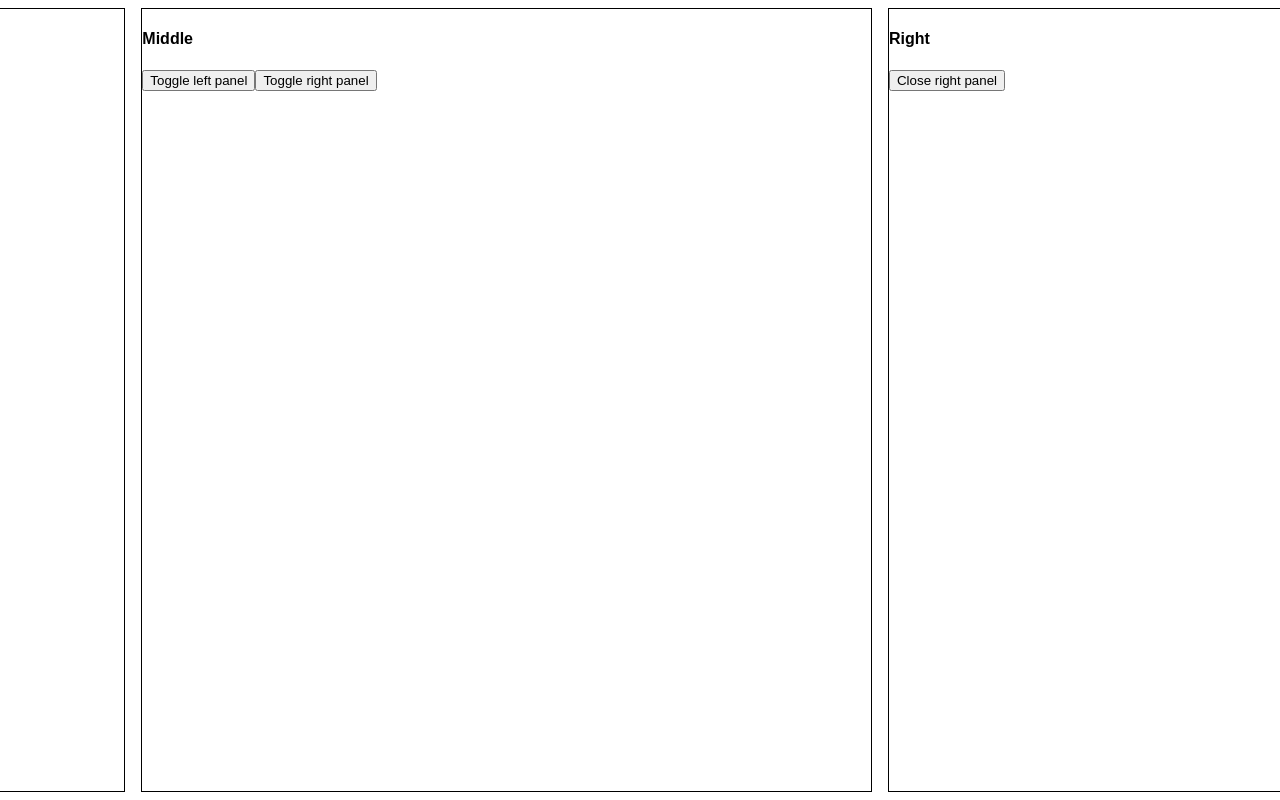
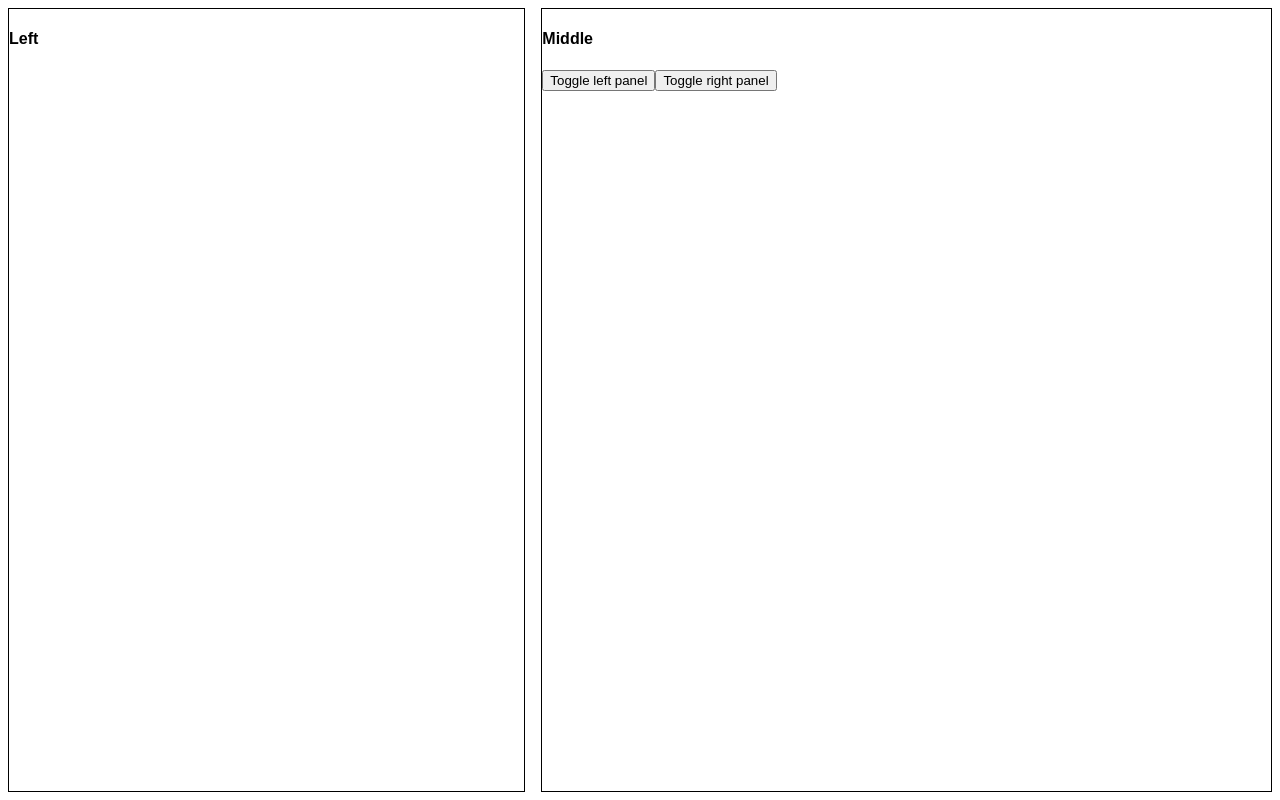
Before and after one commit to iryan2/react-panel-transition, a React app: page / in a window 1280 px wide. Shown: the top 800 px of the page. Built offline with nearby package versions, Linux system fonts and the light colour scheme.

Commit message:
Improve approach

```diff
--- a/src/App.js
+++ b/src/App.js
@@ -3,13 +3,13 @@ import { TransitionMotion, spring } from 'react-motion';
 import './App.css';
 
 const LeftPanel = props => (
-  <div key="left" className="panel left" style={props.style}>
+  <div className="panel left" style={props.style}>
     <h4>Left</h4>
   </div>
 );
 
 const MiddlePanel = props => (
-  <div key="middle" className="panel middle" style={props.style}>
+  <div className="panel middle" style={props.style}>
     <h4>Middle</h4>
     <button onClick={() => props.onClick('left')}>
       Toggle left panel
@@ -21,7 +21,7 @@ const MiddlePanel = props => (
 );
 
 const RightPanel = props => (
-  <div key="right" className="panel right" style={props.style}>
+  <div className="panel right" style={props.style}>
     <h4>Right</h4>
     <button onClick={() => props.onClick('right')}>
       Close right panel
@@ -36,8 +36,17 @@ class App extends Component {
 
     // set the initial state
     this.state = {
-      panels: [{ key: 'left', }, { key: 'middle', }, { key: 'right', }],
-      offset: -400,
+      panels: [{
+        key: 'left',
+        component: LeftPanel,
+      }, {
+        key: 'middle',
+        component: MiddlePanel,
+      }, {
+        key: 'right',
+        component: RightPanel,
+      }],
+      offset: 0,
       left: true,
       middle: true,
       right: true,
@@ -50,16 +59,21 @@ class App extends Component {
   handleClick(key) {
     this.setState({
       [key]: !this.state[key],
-      panels: [{ key: 'middle', }, { key: 'right', }],
+      panels: [{
+        key: 'middle',
+        component: MiddlePanel,
+      }, {
+        key: 'right',
+        component: RightPanel,
+      }],
     });
   }
 
   willLeave() {
-    return { left: spring(0) };
+    return { left: spring(-400) };
   }
 
   render() {
-    const { left, middle, right } = this.state;
     console.log('this.state', this.state);
 
     return (
@@ -67,17 +81,24 @@ class App extends Component {
 
         <TransitionMotion
           willLeave={this.willLeave}
-          styles={this.state.panels.map(panel => ({
-            key: panel.key,
-            style: { left: this.state.offset },
-          }))}
-        >
+          styles={this.state.panels.map(({ key, component }) => {
+            return ({
+              key,
+              data: { component },
+              style: { left: this.state.offset },
+            })
+          })}>
+
           {interpolatedStyles =>
             <div>
-              {interpolatedStyles.map(config => {
-                if (config.key === 'left') return <LeftPanel style={{ left: config.style.left }} onClick={this.handleClick} />;
-                else if (config.key === 'middle') return <MiddlePanel style={{ left: config.style.left }} onClick={this.handleClick} />;
-                else if (config.key === 'right') return <RightPanel style={{ left: config.style.left }} onClick={this.handleClick} />;
+              {interpolatedStyles.map((config, i, arr) => {
+                return (
+                  <config.data.component
+                    key={config.key}
+                    style={{ left: arr[0].style.left }}
+                    onClick={this.handleClick}
+                  />
+                  );
               })}
             </div>
           }
```
